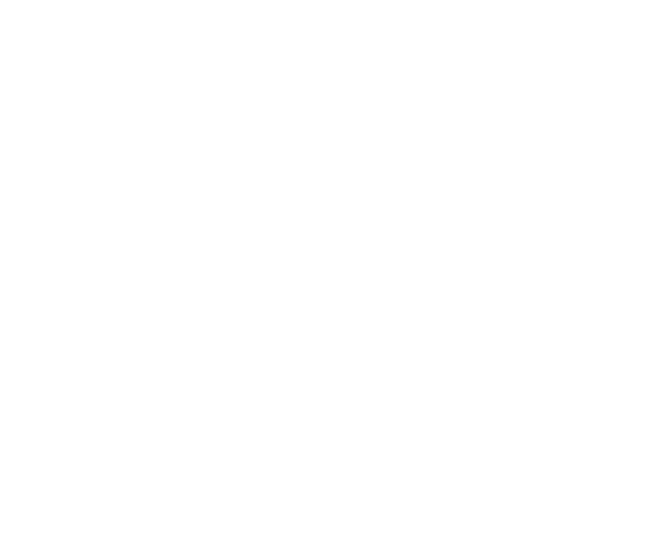
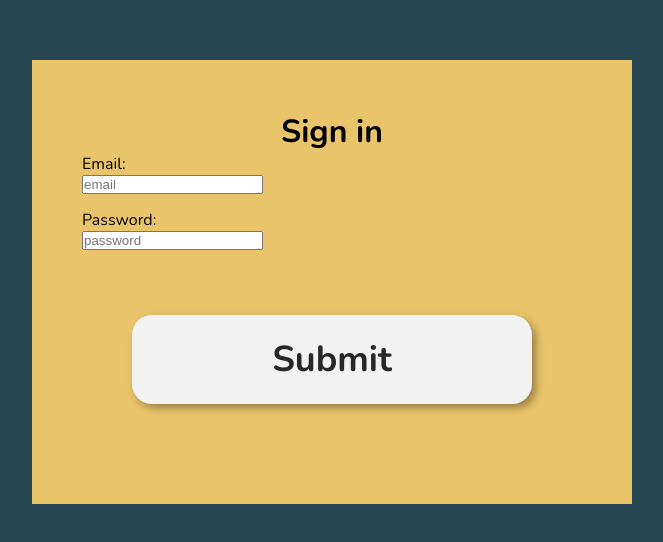
Before and after one commit to dridritwo/auxent-adrien-groupomania-front, a Vue app: page /login in a window 1280 px wide. Before the commit this address had no page. Shown: the part 118-660 px from the top of the page, without its empty margins (308-971 px from the left). Built offline with nearby package versions, Linux system fonts and the light colour scheme.

Commit message:
added login and store but store needs to be worked on

```diff
--- a/package.json
+++ b/package.json
@@ -2,9 +2,9 @@
   "name": "auxent-adrien-groupomania-front",
   "version": "0.0.0",
   "scripts": {
-    "dev": "vite",
+    "dev": "vite --port 3001",
     "build": "vite build",
-    "serve": "vite preview"
+    "serve": "vite preview --port 3001"
   },
   "dependencies": {
     "vue": "^3.2.6",
--- a/src/components/buttons/ButtonBig.vue
+++ b/src/components/buttons/ButtonBig.vue
@@ -1,17 +1,25 @@
 <script setup>
-defineProps({
-  text: String
+import { useRouter, useRoute } from 'vue-router'
+const route = useRoute()
+const router = useRouter()
+
+function go() {
+  router.push(props.routeUrl)
+}
+
+const props = defineProps({
+  text: String,
+  routeUrl: String
 })
 
 </script>
 
 <template>
-<router-link class="button" to='/about'>{{ text }}</router-link>
-
+  <button @click="go">{{ text }}</button>
 </template>
 
 <style lang="scss" scoped>
-.button {
+button {
   color: $dark;
   background-color: $light-grey;
   width: 80%;
@@ -20,9 +28,8 @@
   border: none;
   margin: 10%;
   padding: 20px;
-  display: block;
 
-  font-family: 'Nunito', Helvetica, Arial, sans-serif;
+  font-family: "Nunito", Helvetica, Arial, sans-serif;
   font-weight: 700;
   font-size: 36px;
 }
--- a/src/main.js
+++ b/src/main.js
@@ -1,5 +1,6 @@
 import { createApp } from 'vue'
 import App from './App.vue'
 import router from './router/index'
+import store from './store/index'
 
-createApp(App).use(router).mount('#app')
+createApp(App).use(router).use(store).mount('#app')
--- a/src/router/index.js
+++ b/src/router/index.js
@@ -1,6 +1,6 @@
 import { createWebHistory, createRouter } from "vue-router";
 import HomeNotLogged from '@/views/HomeNotLogged.vue'
-import HelloWorld from '@/components/HelloWorld.vue';
+import Login from '@/views/Login.vue'
 
 const routes = [
   {
@@ -9,9 +9,9 @@
     component: HomeNotLogged,
   },
   {
-    path: "/about",
-    name: "About",
-    component: HelloWorld,
+    path: "/login",
+    name: "Login",
+    component: Login,
   },
 ];
 
--- a/src/store/index.js
+++ b/src/store/index.js
@@ -2,7 +2,9 @@
 
 export default createStore({
   state: {
-    user: {}
+    user: {
+      userName: "kikooo"
+    }
   },
   mutations: {
 
--- /dev/null
+++ b/src/styles/_buttons.scss
@@ -0,0 +1,14 @@
+.button {
+    color: $dark;
+    background-color: $light-grey;
+    width: 80%;
+    filter: drop-shadow(4px 4px 4px rgba(0, 0, 0, 0.35));
+    border-radius: 20px;
+    border: none;
+    margin: 10%;
+    padding: 20px;
+
+    font-family: "Nunito", Helvetica, Arial, sans-serif;
+    font-weight: 700;
+    font-size: 36px;
+  }
--- a/src/styles/_global-styles.scss
+++ b/src/styles/_global-styles.scss
@@ -1,3 +1,4 @@
 
 @import "@/styles/_fonts.scss";
 @import "@/styles/_variables.scss";
+@import "@/styles/_buttons.scss";
--- a/src/styles/_variables.scss
+++ b/src/styles/_variables.scss
@@ -15,5 +15,3 @@
 $standard-title-margin: 30px;
 
 $max-width-desk: 600px;
-
-//@import "@/styles/_fonts.scss";
--- a/src/views/HomeNotLogged.vue
+++ b/src/views/HomeNotLogged.vue
@@ -1,31 +1,32 @@
 <script setup>
 import ButtonBig from '@/components/buttons/ButtonBig.vue';
 import IconAboveFont1 from '@/assets/IconAboveFont1.vue';
-
-
-function logIn() {
-  console.log("login", this.$router)
-  //this.$router.push('/login')
-}
-function goAbout() {
-  console.log("router : ", this.$router)
-}
+import { useStore } from 'vuex'
+const store = useStore()
 </script>
 
 <template>
   <div id="home-not-logged">
-    <IconAboveFont1 />
-    <ButtonBig @click="logIn()" text="Log in" />
-    <ButtonBig  text="Sign up" />
-    <button @click="goAbout()">go about</button>
+    <div class="home-container">
+ name {{ $store.state.user.userName }}
+      <IconAboveFont1 />
+    <ButtonBig text="Log in" routeUrl="/login" />
+    <ButtonBig text="Sign up" routeUrl="/signup" />
+    </div>
   </div>
 </template>
 
 <style lang="scss" scoped>
 #home-not-logged {
   background-color: $primary;
-  width: 100%;
-  height: 100%;
+  width: 100vw;
+  height: 100vh;
+  display: flex;
+  justify-content: center;
+  align-items: center;
+  .home-container {
+    max-width: $max-width-desk;
+  }
 }
 .shadow {
   filter: drop-shadow(3px 5px 2px rgb(0 0 0 / 0.4));
--- /dev/null
+++ b/src/views/Login.vue
@@ -0,0 +1,95 @@
+<script setup>
+import { ref } from 'vue'
+import { useStore } from 'vuex'
+const store = useStore()
+
+let userName = ref("")
+
+const formData = ref({
+  email: "",
+  password: ""
+})
+
+async function submit() {
+  let myHeaders = new Headers();
+  myHeaders.append("Content-Type", "application/json");
+  let response = await fetch("http://localhost:3000/api/v1/users/login", {
+    method: "POST",
+    headers: myHeaders,
+    body: JSON.stringify({email: formData.value.email, password: formData.value.password})
+  }).then((response) => {
+    return response.json()
+  })
+  console.log("response : ", response.username)
+  userName.value = response.username
+}
+
+async function getUsers() {
+  let myHeaders = new Headers();
+  myHeaders.append("Content-Type", "application/json");
+  myHeaders.append("Authorization", `Bearer eyJhbGciOiJIUzI1NiIsInR5cCI6IkpXVCJ9.eyJ1c2VyX2lkIjoiNiIsImlhdCI6MTYzMTE5OTk5OSwiZXhwIjoxNjMxMjg2Mzk5fQ.3hJIby5jbbr-HM5roGGT-G2O-eAsTXV7lQXy54gerpM`);
+  let response = await fetch("http://localhost:3000/api/v1/users", {
+    method: "GET",
+    headers: myHeaders,
+  }).then((response) => {
+    return response.json()
+  })
+  console.log("response : ", response)
+}
+</script>
+
+
+<template>
+  <div id="home">
+    <div class="home-container">
+      <div class="username" v-if="userName">
+        user : {{userName}}
+      </div>
+      <h1>Sign in</h1>
+      <form id="login-form" @submit.prevent="submit">
+        <label for="email">Email:</label>
+        <input class="input" type="email" name="email" v-model="formData.email" placeholder="email" />
+        <label for="password">Password:</label>
+        <input class="input" type="password" name="password" v-model="formData.password" placeholder="password" />
+
+        <button class="button">Submit</button>
+      </form>
+    </div>
+  </div>
+</template>
+
+<style lang="scss" scoped>
+#home {
+  background-color: $primary;
+  width: 100vw;
+  height: 100vh;
+  display: flex;
+  justify-content: center;
+  align-items: center;
+  .home-container {
+    max-width: $max-width-desk;
+    background-color: $secondary;
+    width: 80%;
+    padding: 50px;
+
+    form {
+      display: flex;
+      flex-direction: column;
+      justify-content: center;
+      align-items: flex-start;
+      width: 100%;
+      input {
+        margin-bottom: 15px;
+        text-align: start;
+      }
+      label {
+        text-align: start;
+        width: 100%;
+      }
+    }
+  }
+}
+.shadow {
+  filter: drop-shadow(3px 5px 2px rgb(0 0 0 / 0.4));
+}
+</style>
```
